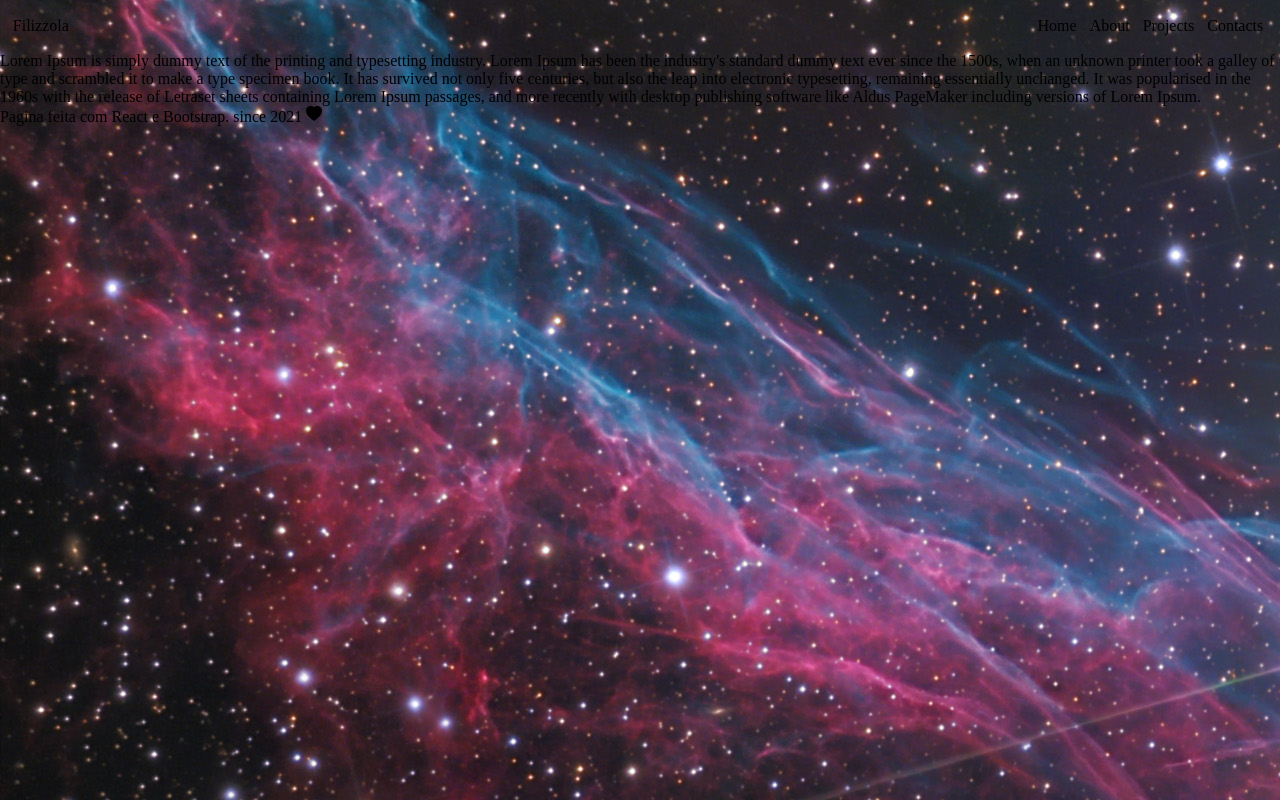
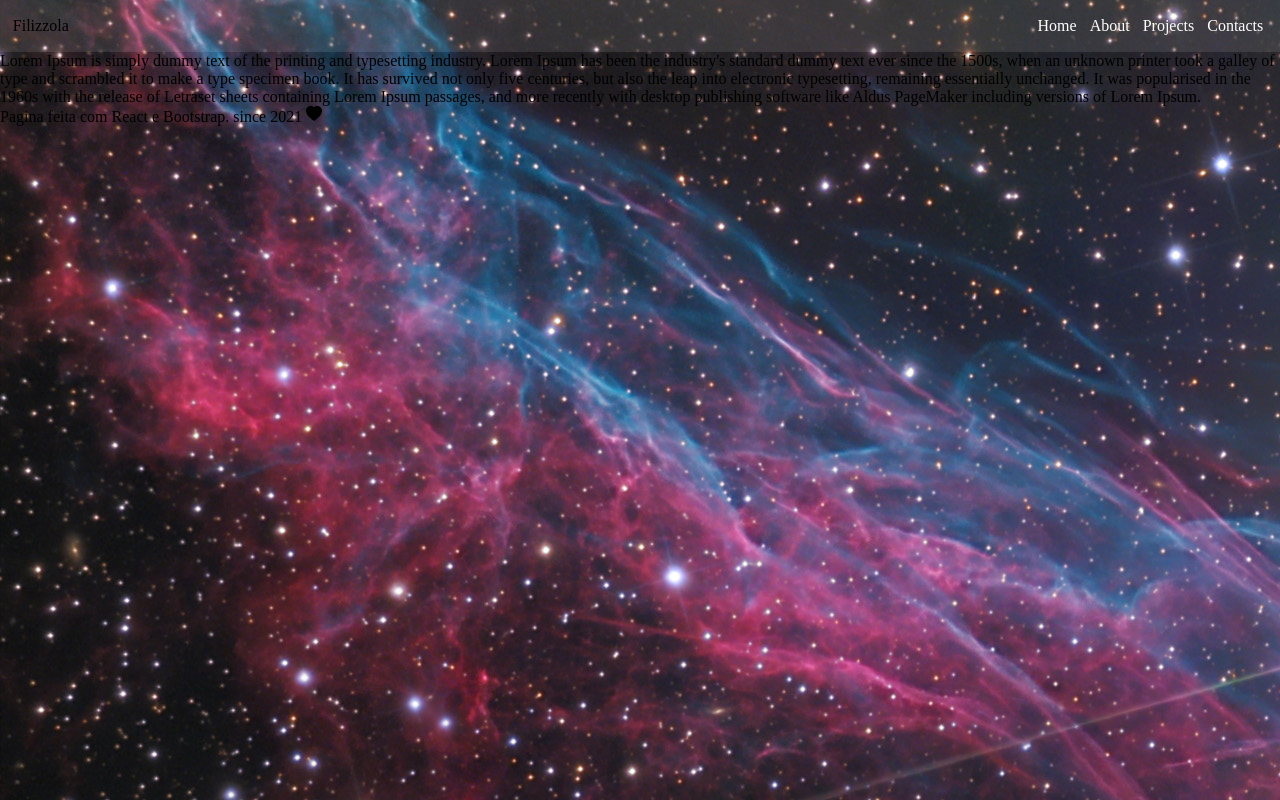
Before and after one commit to juliofilizzola/juliofilizzola-portfolio, a React (Create React App) app: page / in a window 1280 px wide. Built offline with nearby package versions, Linux system fonts and the light colour scheme.

Commit message:
importando sass

```diff
--- a/package.json
+++ b/package.json
@@ -7,6 +7,7 @@
     "@testing-library/react": "^11.2.7",
     "@testing-library/user-event": "^12.8.3",
     "bootstrap": "^5.1.0",
+    "node-sass": "^5.0.0",
     "react": "^17.0.2",
     "react-bootstrap": "^2.0.0-beta.6",
     "react-dom": "^17.0.2",
--- a/src/components/Header.jsx
+++ b/src/components/Header.jsx
@@ -1,5 +1,5 @@
 import { Link } from 'react-router-dom';
-import './header.css';
+import './header.scss';
 
 function Header() {
   return (
--- a/src/components/header.css
+++ b/src/components/header.scss
@@ -4,13 +4,15 @@ header {
   justify-content: space-between;
   flex-direction: row;
   align-items: center;
-  background-color: rgba(255, 255, 255, 0.2));
+  background-color: rgba(255, 255, 255, 0.1);
 }
 
 .container {
   display: flex;
   gap: 5px;
   align-self: center;
+  color: #fff;
+
 }
 
 .container a {
@@ -18,7 +20,7 @@ header {
   border-radius: 5px;
   padding: 4px;
   text-decoration: none;
-  color: #000;
+  color: #fff;
 }
 
 .container a:hover {
```
Also changed, not shown: 1 other file (tests, documents, lock files or other folders).
